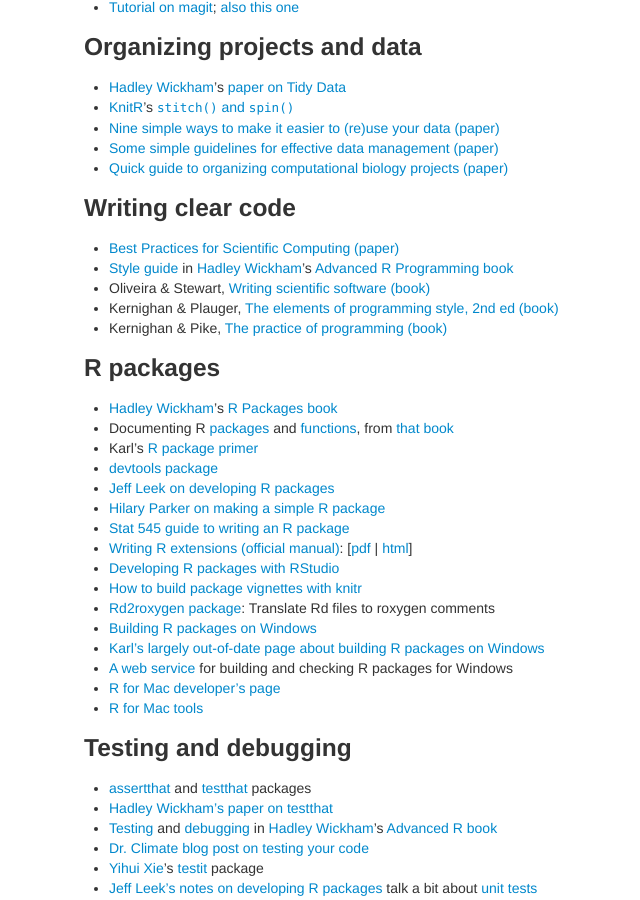
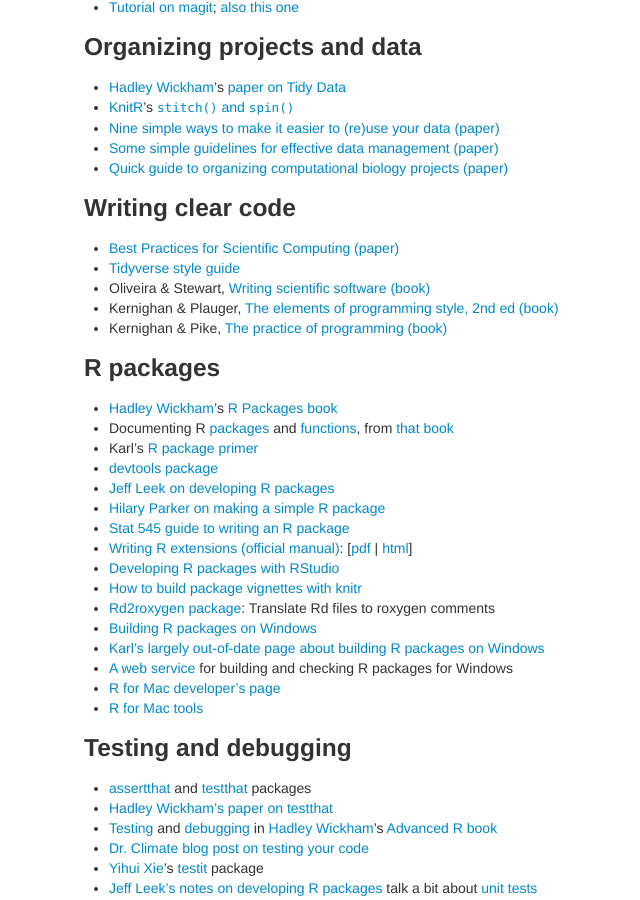
Before and after one commit to kbroman/Tools4RR, a Jekyll site: the page built from pages/resources.md, in a window 1280 px wide and 900 px high, scrolled down 2037 px. Shown: the whole window, without its empty margins (206-846 px from the left). Built offline with Jekyll 4.4.1, drawn with Linux system fonts in a browser that asks for light colours.

Commit message:
pages/resources: adv r book style guide -> tidyverse style guide

```diff
--- a/pages/resources.md
+++ b/pages/resources.md
@@ -136,8 +136,7 @@
 ### Writing clear code
 
 - [Best Practices for Scientific Computing (paper)](https://doi.org/10.1371/journal.pbio.1001745)
-- [Style guide](http://adv-r.had.co.nz/Style.html) in [Hadley Wickham](https://hadley.nz)'s
-  [Advanced R Programming book](https://adv-r.hadley.nz/)
+- [Tidyverse style guide](https://style.tidyverse.org/)
 - Oliveira & Stewart,
   [Writing scientific software (book)](https://www.amazon.com/gp/product/0521675952?ie=UTF8&tag=7210-20)
 - Kernighan & Plauger, [The elements of programming style, 2nd ed (book)](https://www.amazon.com/gp/product/0070342075?ie=UTF8&tag=7210-20)
```
